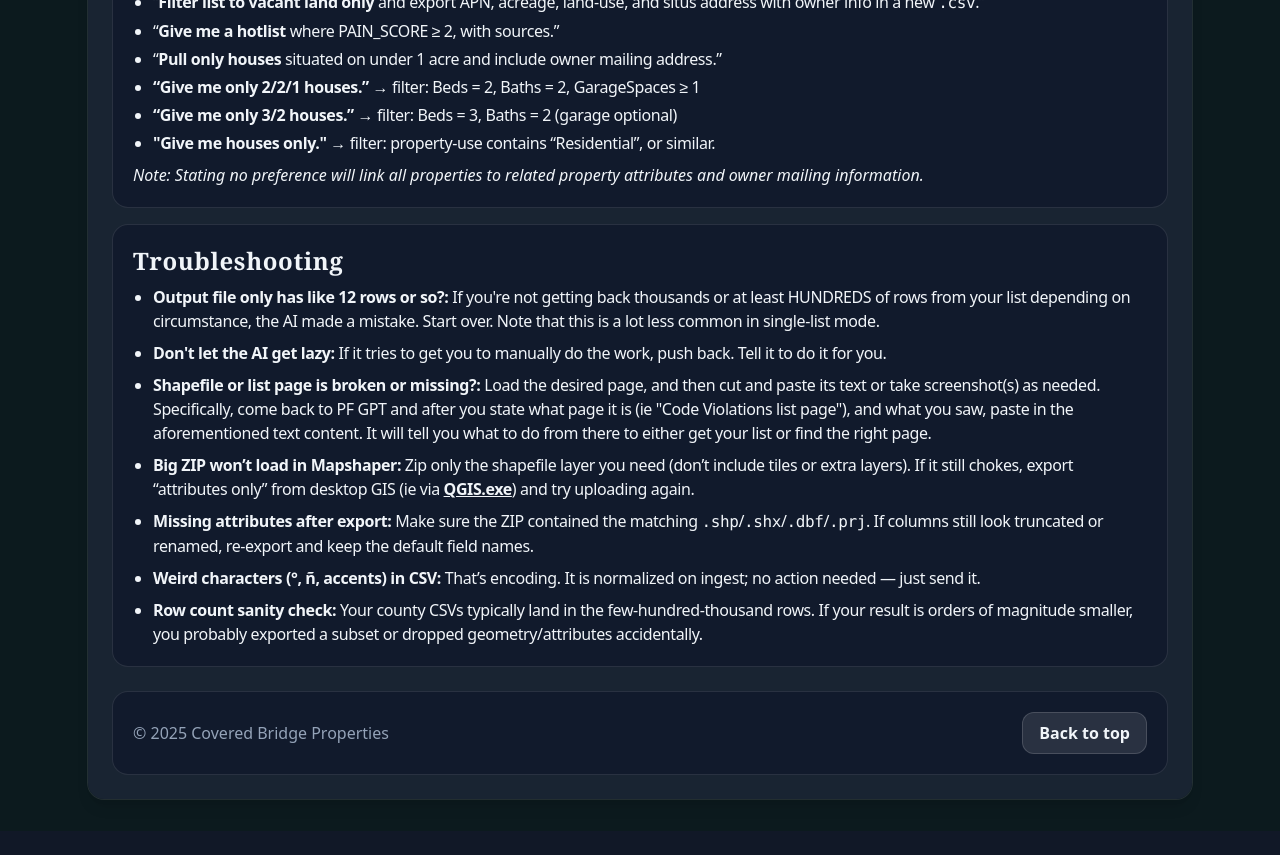
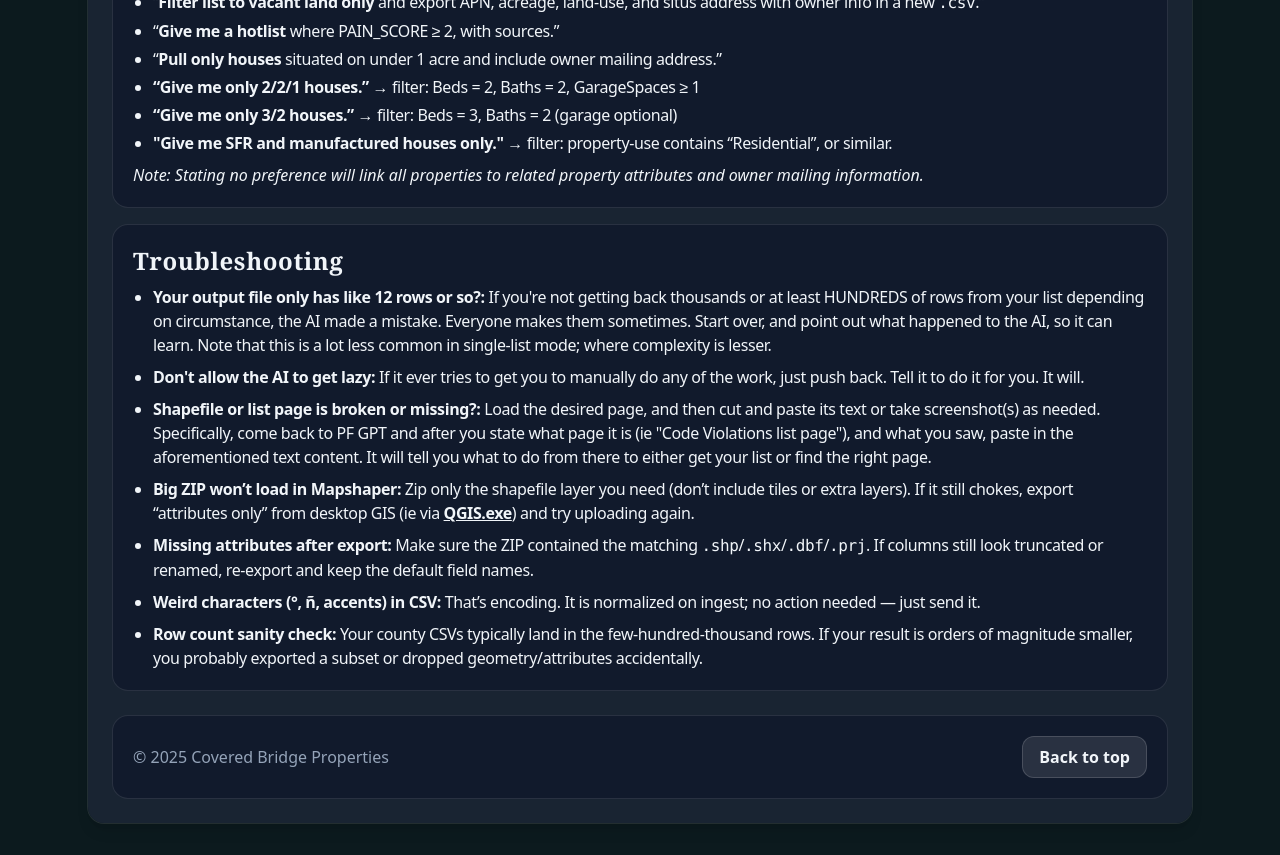
Before and after one commit to nyteksf/covered-bridge-seller-page, a React (Vite) app: page /painforge in a window 1280 px wide. Shown: the part 1480-2335 px from the top of the page. Before the commit the page ends 2311 px from the top, so only its background shows below. Built offline with nearby package versions, Linux system fonts and the light colour scheme.

Commit message:
Add details, pain forge gpt instructions page

```diff
--- a/src/pages/ParcelUploadInstructions.jsx
+++ b/src/pages/ParcelUploadInstructions.jsx
@@ -256,8 +256,8 @@ export default function ParcelUploadInstructions() {
                 Baths = 2 (garage optional)
               </li>
               <li>
-                <strong>"Give me houses only."</strong> → filter: property-use
-                contains “Residential”, or similar.
+                <strong>"Give me SFR and manufactured houses only."</strong> →
+                filter: property-use contains “Residential”, or similar.
               </li>
             </ul>
             <p className="mt-2">
@@ -275,16 +275,18 @@ export default function ParcelUploadInstructions() {
             </h2>
             <ul className="ml-5 mt-2 list-disc space-y-2 tracking-tight">
               <li>
-                <strong>Output file only has like 12 rows or so?:</strong> If
-                you're not getting back thousands or at least HUNDREDS of rows
-                from your list depending on circumstance, the AI made a mistake.
-                Start over. Note that this is a lot less common in single-list
-                mode.
+                <strong>Your output file only has like 12 rows or so?:</strong>{" "}
+                If you're not getting back thousands or at least HUNDREDS of
+                rows from your list depending on circumstance, the AI made a
+                mistake. Everyone makes them sometimes. Start over, and point
+                out what happened to the AI, so it can learn. Note that this is
+                a lot less common in single-list mode; where complexity is
+                lesser.
               </li>
               <li>
-                <strong>Don't let the AI get lazy:</strong> If it tries to get
-                you to manually do the work, push back. Tell it to do it for
-                you.
+                <strong>Don't allow the AI to get lazy:</strong> If it ever
+                tries to get you to manually do any of the work, just push back.
+                Tell it to do it for you. It will.
               </li>
               <li>
                 <strong>Shapefile or list page is broken or missing?:</strong>{" "}
```
